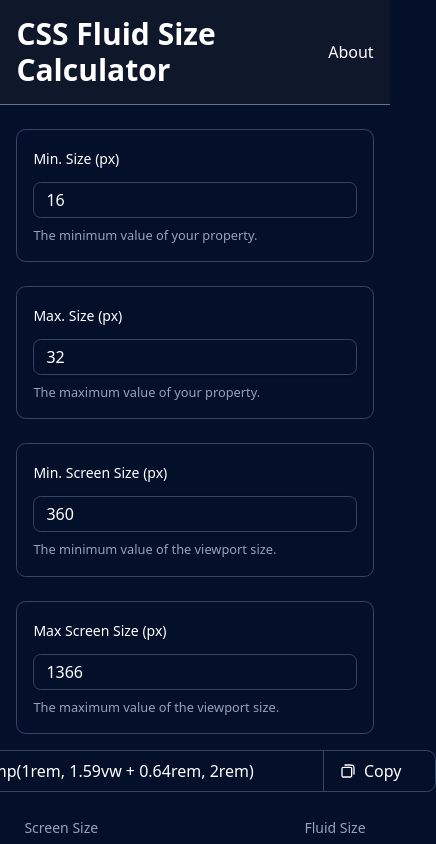
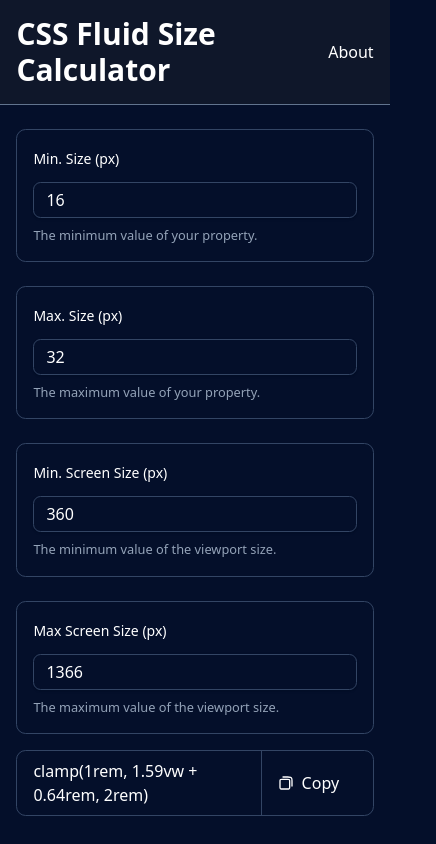
Before and after one commit to AbhinavTuladhar/css-fluid-size-calculator, a React (Vite) app: page / in a window 390 px wide. Shown: the top 844 px of the page, 436 px wide, since content can reach past the window. Built offline with nearby package versions, Linux system fonts and the light colour scheme.

Commit message:
fix: mobile view of copy component

```diff
--- a/src/components/copy-property/index.tsx
+++ b/src/components/copy-property/index.tsx
@@ -21,9 +21,9 @@ const CopyProperty = () => {
   }
 
   return (
-    <div className="flex w-full justify-center">
+    <div className="flex w-full flex-wrap justify-center">
       <div className="border-input flex rounded-lg border">
-        <div className="flex max-w-full min-w-92 items-center px-4 py-2">{clampExpression}</div>
+        <div className="flex max-w-full items-center px-4 py-2 lg:min-w-92">{clampExpression}</div>
         <CopyToClipboard text={clampExpression} onCopy={handleCopy}>
           <div className="border-l-input flex min-w-28 cursor-pointer items-center justify-start gap-x-2 border-l px-4 py-2">
             <div className="size-4">{isCopied ? <CheckmarkIcon /> : <CopyIcon />}</div>
```
